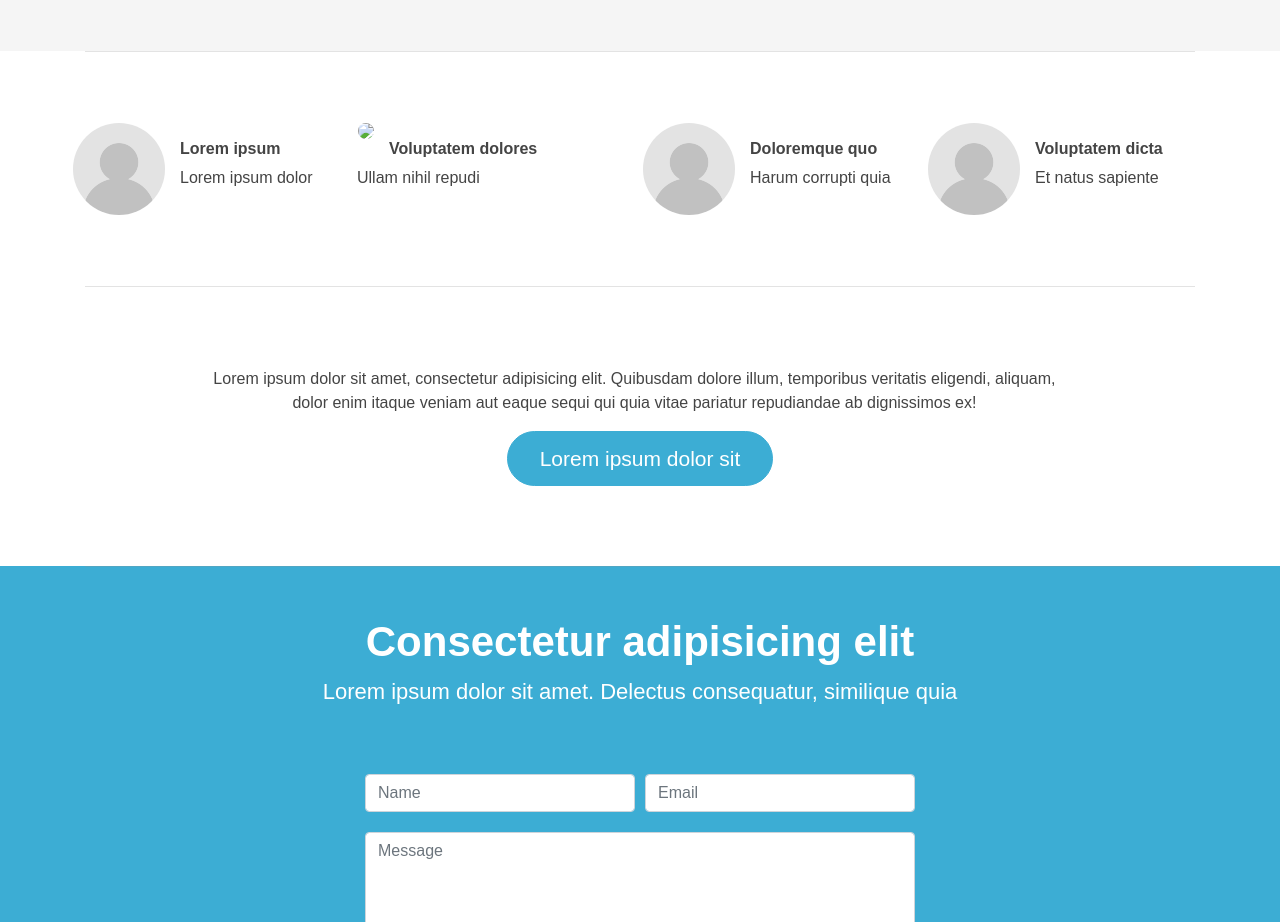
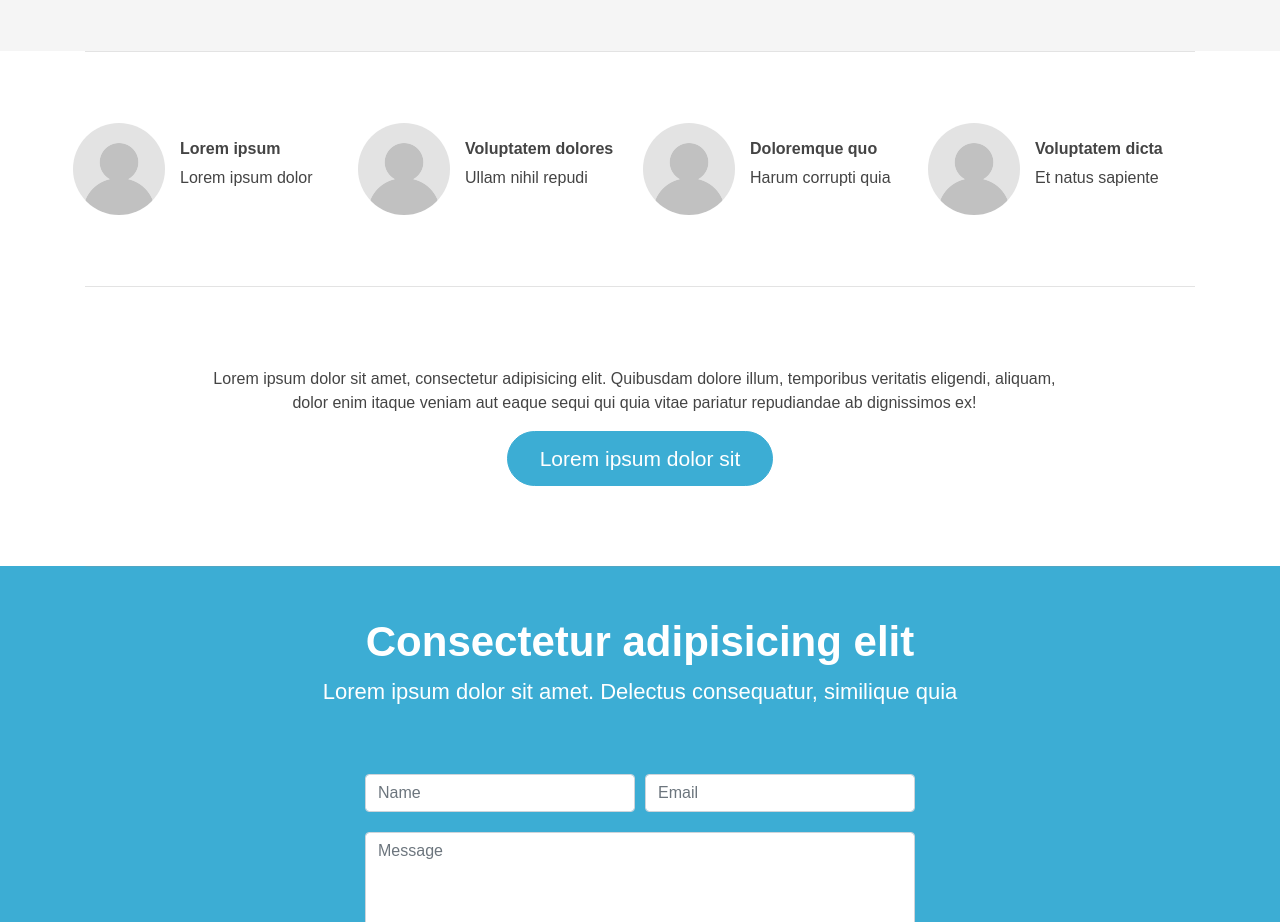
Before and after one commit to sarashkohi/old_bootstrap_design, a plain HTML site: page index.html in a window 1280 px wide. Shown: the part 1260-2182 px from the top of the page. Drawn offline with Linux system fonts and the light colour scheme.

Commit message:
Update index.html

```diff
--- a/index.html
+++ b/index.html
@@ -125,7 +125,7 @@
               </div>
                 <!--second-->
                 <div class="client col-xs-3 col-sm-6 col-md-3">
-                  <img src="asset/img/pp.gif.">
+                  <img src="asset/img/pp.gif">
                   <h3>Voluptatem dolores</h3>
                   <p>Ullam nihil repudi</p>
                 </div>
```
